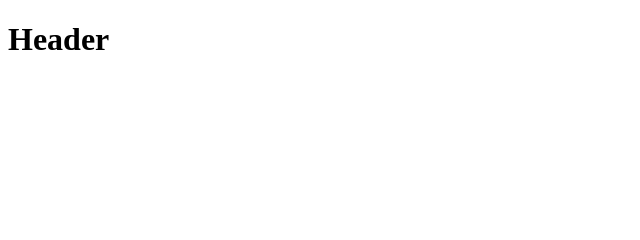
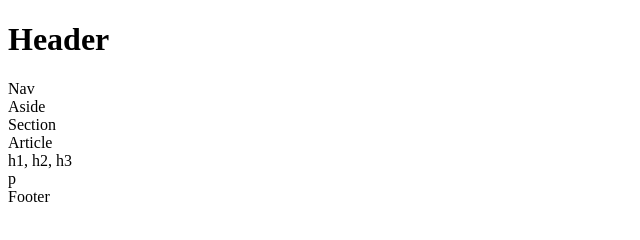
Before and after one commit to chruben94/HW-Wireframe, a plain HTML site: page index.html in a window 1280 px wide. Shown: the whole page, without its empty margins (0-640 px from the left). Drawn offline with Linux system fonts and the light colour scheme.

Commit message:
finished with html

```diff
--- a/index.html
+++ b/index.html
@@ -8,6 +8,28 @@
 </head>
 <body>
     <h1> Header </h1>
+    <nav> Nav </nav>
+    <div class="container">
+
+        <Aside> Aside </Aside>
+
+        <section class="section">
+            Section
+            <article class="section2">
+                Article
+                <div class="section3">
+                    h1, h2, h3
+                    </div>
+                <div class="section4">
+                    p
+                </div>
+
+            </article>
+
+
+    </section>
+    </div>
+    <footer> Footer </footer>
 
 </body>
 </html>
```
